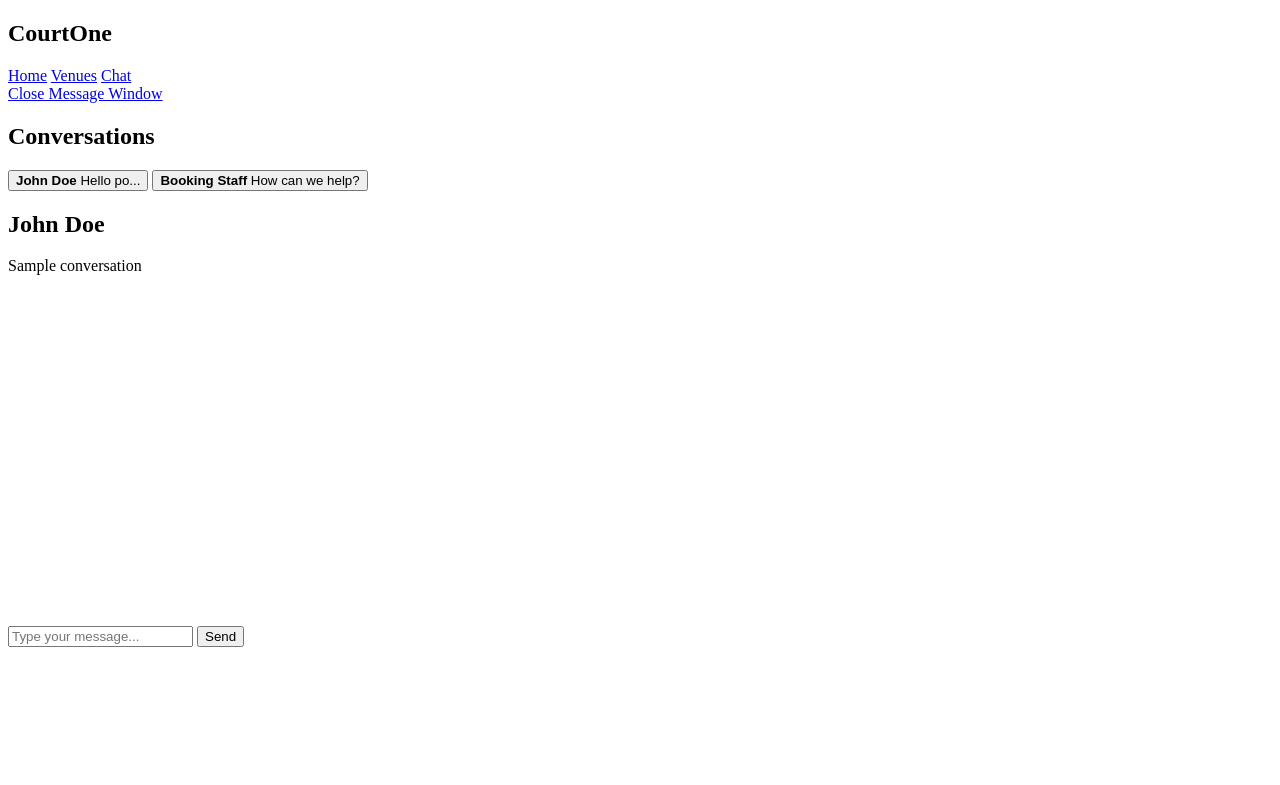
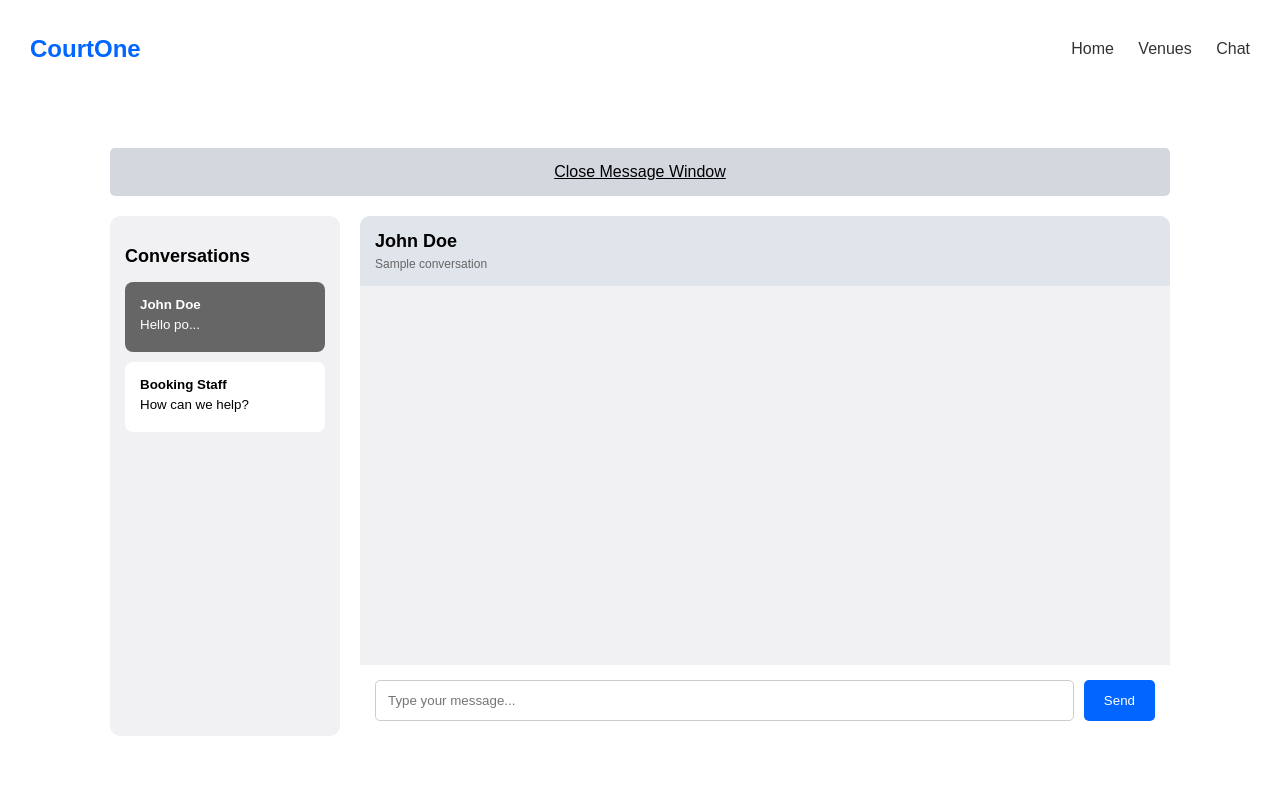
Before and after one commit to AndrewTDLSU/CCAPDEV-N24-1-CourtOne, a PHP site: page /chat.html in a window 1280 px wide. Shown: the top 785 px of the page. Run offline with PHP 8.4, Linux system fonts and the light colour scheme.

Commit message:
Update chat.css

```diff
--- a/customCSS/chat.css
+++ b/customCSS/chat.css
@@ -1,30 +1,213 @@
 
-.chat-box {
-    background-color: #f1f1f1;
+* {
+    box-sizing: border-box;
+}
+
+body {
+    margin: 0;
+    font-family: Arial, sans-serif;
+    background-color: white;
+}
+
+/* Navigation */
+.chat-nav {
+    display: flex;
+    justify-content: space-between;
+    align-items: center;
+    padding: 15px 30px;
+    background-color: white;
+}
+
+.chat-nav h2 {
+    color: #0066ff;
+}
+
+.chat-nav a {
+    margin-left: 20px;
+    text-decoration: none;
+    color: #333;
+}
+
+/* Main Container */
+.chat-page {
+    max-width: 1100px;
+    margin: 30px auto;
     padding: 20px;
-    width: 400px;
-    max-width: 90%;
-    margin: auto;
+}
+
+.chat-close {
+    display: block;
+    background-color: #d3d8df;
+    padding: 15px;
+    text-align: center;
+    color: black;
+    margin-bottom: 20px;
+    border-radius: 5px;
+}
+
+/* Two-Column Layout */
+.chat-layout {
+    display: grid;
+    grid-template-columns: 230px 1fr;
+    gap: 20px;
+}
+
+
+.chat-sidebar {
+    background-color: #f1f1f3;
+    padding: 15px;
     border-radius: 10px;
 }
 
-#messages {
-    background-color: white;
-    height: 300px;
-    overflow-y: auto;
-    padding: 10px;
-    margin-bottom: 15px;
+.chat-sidebar h2 {
+    font-size: 18px;
 }
 
-.chat-box input {
-    padding: 10px;
-    width: 65%;
+.chat-contact {
+    display: block;
+    width: 100%;
+    padding: 15px;
+    margin-bottom: 10px;
+    background-color: white;
+    border: none;
+    border-radius: 8px;
+    cursor: pointer;
+    text-align: left;
 }
 
-.chat-box button {
-    padding: 10px;
-    background-color: blue;
+.chat-contact strong,
+.chat-contact span {
+    display: block;
+    margin-bottom: 5px;
+}
+
+.chat-contact.active {
+    background-color: #666;
+    color: white;
+}
+
+/* Chat Panel */
+.chat-panel {
+    background-color: #f1f1f3;
+    border-radius: 10px;
+    height: 520px;
+    display: flex;
+    flex-direction: column;
+    overflow: hidden;
+}
+
+.chat-header {
+    background-color: #e0e4eb;
+    padding: 15px;
+}
+
+.chat-header h2 {
+    margin: 0;
+    font-size: 18px;
+}
+
+.chat-header p {
+    margin: 5px 0 0;
+    font-size: 12px;
+    color: #666;
+}
+
+/* Messages */
+.chat-messages {
+    flex: 1;
+    padding: 20px;
+    overflow-y: auto;
+    display: flex;
+    flex-direction: column;
+    gap: 15px;
+}
+
+.chat-message {
+    display: flex;
+    align-items: end;
+    gap: 10px;
+    max-width: 80%;
+}
+
+.chat-message.received {
+    align-self: flex-start;
+}
+
+.chat-message.sent {
+    align-self: flex-end;
+}
+
+.chat-avatar {
+    font-size: 25px;
+}
+
+.chat-bubble {
+    background-color: white;
+    padding: 12px 15px;
+    border-radius: 12px;
+    overflow-wrap: anywhere;
+}
+
+.chat-message.sent .chat-bubble {
+    background-color: #0066ff;
+    color: white;
+}
+
+/* Message Input */
+.chat-form {
+    display: flex;
+    gap: 10px;
+    padding: 15px;
+    background-color: white;
+}
+
+.chat-form input {
+    flex: 1;
+    min-width: 0;
+    padding: 12px;
+    border: 1px solid #ccc;
+    border-radius: 5px;
+}
+
+.chat-form button {
+    padding: 12px 20px;
+    background-color: #0066ff;
     color: white;
     border: none;
+    border-radius: 5px;
     cursor: pointer;
 }
+
+/* Mobile */
+@media (max-width: 700px) {
+    .chat-nav {
+        flex-direction: column;
+    }
+
+    .chat-nav a {
+        margin: 0 8px;
+    }
+
+    .chat-layout {
+        grid-template-columns: 1fr;
+    }
+
+    .chat-sidebar {
+        display: flex;
+        gap: 10px;
+        overflow-x: auto;
+    }
+
+    .chat-sidebar h2 {
+        display: none;
+    }
+
+    .chat-contact {
+        min-width: 145px;
+        margin-bottom: 0;
+    }
+
+    .chat-panel {
+        height: 500px;
+    }
+}
```
